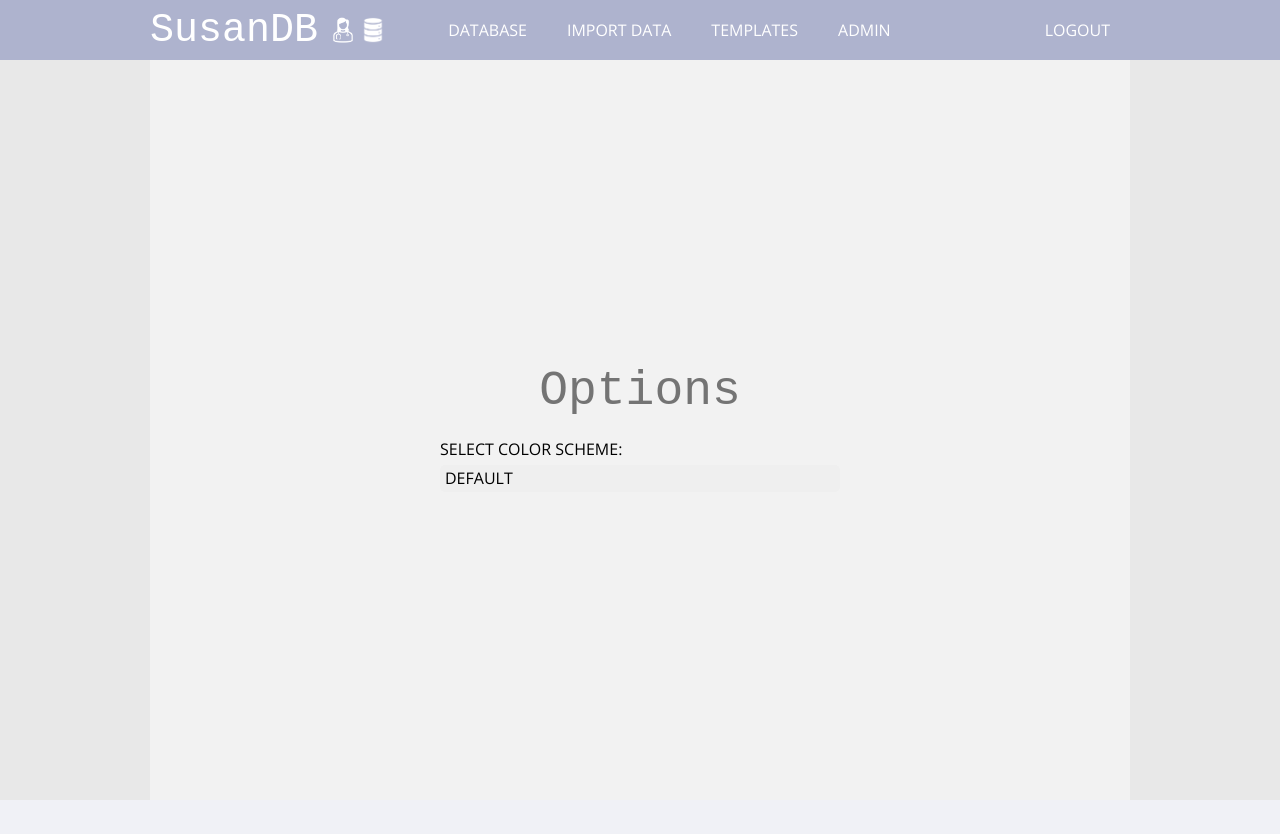
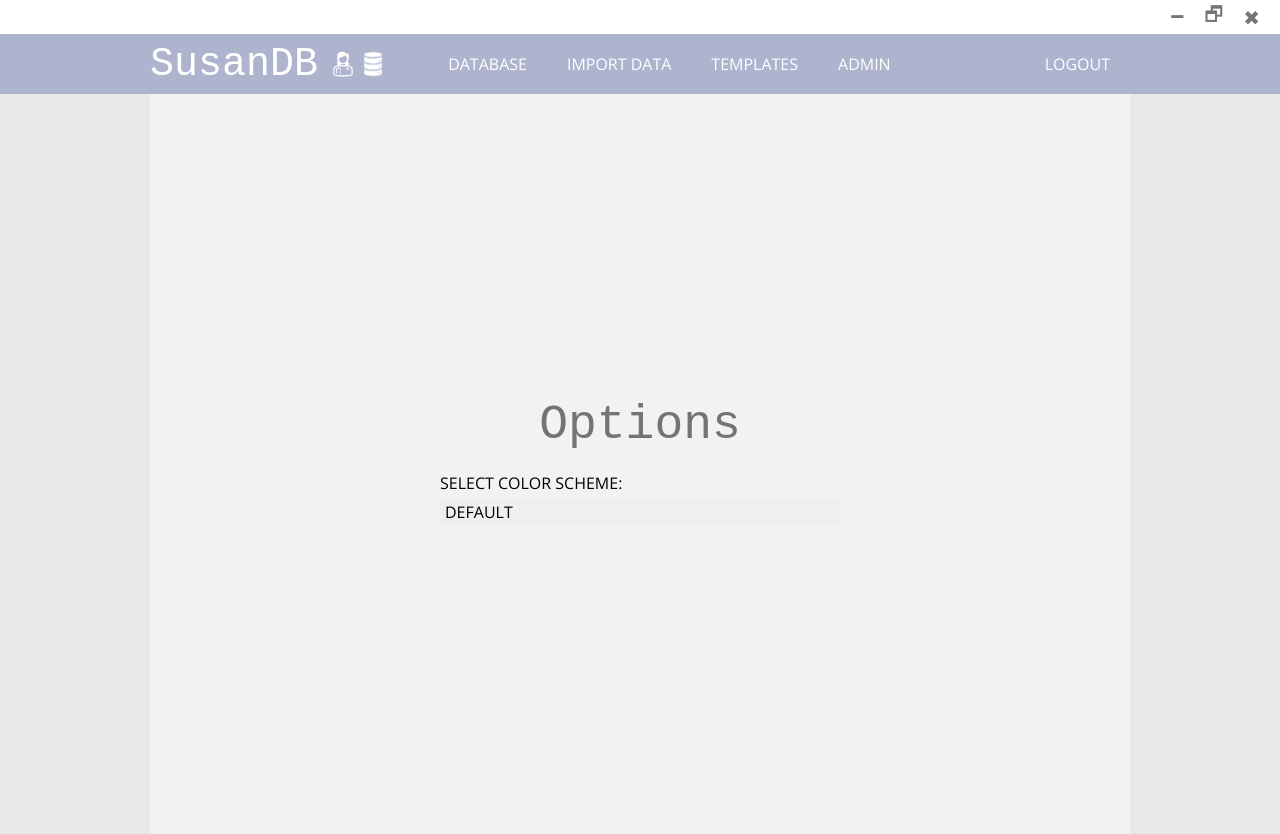
Before and after one commit to AlyssaRSchaefer/SusanDB, a Flask app: page /admin in a window 1280 px wide. Before the commit the page ends 800 px from the top, so only its background shows below. Run offline with Flask 3, Linux system fonts and the light colour scheme; parts of the project's set-up code (start-up, migrations or seed data) failed here and were passed over.

Commit message:
added our own title bar!!!!!!

```diff
--- a/app.py
+++ b/app.py
@@ -1,4 +1,4 @@
-from flask import Flask, g, session, render_template, jsonify, request
+from flask import Flask, g, session, render_template, jsonify, request, Response
 from dotenv import load_dotenv
 import msal
 import sqlite3
@@ -102,6 +102,7 @@ def login():
         if "access_token" in result:
             session["access_token"] = result.get("access_token")
             run_at_login()
+            webview.windows[0].maximize()
 
             is_lock_file = check_lock_file()
 
@@ -121,7 +122,24 @@ def login():
 @app.route('/exit_app')
 def exit_app():
     webview.windows[0].destroy() #closes the window
-    return "Exiting application" #this is just for debugging.
+    return Response(status=204)  # No Content
+
+@app.route('/minimize')
+def minimize():
+    webview.windows[0].minimize()
+    return Response(status=204)  # No Content
+
+# Example shrink function
+@app.route('/shrink')
+def shrink():
+    print(webview.windows[0].height)
+    print(webview.windows[0].width)
+    if webview.windows[0].height==2000 and webview.windows[0].width==2800:
+        print("trying to max")
+        webview.windows[0].toggle_fullscreen()
+    else:
+        webview.windows[0].resize(2800, 2000)
+    return Response(status=204)  # No Content
 
 # logout AND close app
 @app.route('/logout')
@@ -900,6 +918,14 @@ def _build_msal_app():
 
 msal_app = _build_msal_app()
 
+def on_closing(window):
+    if global_mode=='edit':
+        window.evaluate_js("alert('Please logout first.');")
+        #THEY MUST EXIT THROUGH A LOGOUT
+        return False
+    else:
+        return True
+
 # Main entry point
 if __name__ == '__main__':
     # Start Flask server in a separate thread
@@ -908,5 +934,6 @@ if __name__ == '__main__':
     flask_thread.start()
 
     # Create a PyWebView window to load the Flask app
-    webview.create_window('SusanDB', 'http://127.0.0.1:5000')
+    window = webview.create_window('SusanDB', 'http://127.0.0.1:5000', frameless=True)
+    window.events.closing += on_closing
     webview.start()
--- a/static/css/style.css
+++ b/static/css/style.css
@@ -261,6 +261,31 @@ a {
     width: 100%;
     align-items: center;
   }
+
+  .title-bar-buttons {
+    list-style: none;
+    padding: 0;
+    margin: 0;
+    display: flex;
+    align-items: center;
+    background-color: white;
+    justify-content: right;
+}
+
+.title-bar-buttons li {
+    margin-right: 20px;
+}
+
+.title-bar-button {
+    text-decoration: none;
+    font-size: 20px;
+    color: var(--quarternary-color);
+}
+
+.title-bar-button:hover {
+    cursor: pointer;
+    color: var(--primprimary-color-highlight);
+}
 
 /* MULTIPLE PAGES */
 .database, .import, .templates, .admin, .auxiliary-content, .database-auxiliary-content {
--- a/templates/header.html
+++ b/templates/header.html
@@ -9,7 +9,13 @@
   <script src="https://cdnjs.cloudflare.com/ajax/libs/Sortable/1.15.2/Sortable.min.js"></script>
 </head>
 <body class="{{session['color_scheme']}}">
-  <nav class="navbar">
+  <ul class="title-bar-buttons pywebview-drag-region">
+    <li><a href="{{ url_for('minimize') }}" class="title-bar-button">&#128469;</a></li>
+    <li><a href="{{ url_for('shrink') }}" class="title-bar-button">&#128471;</a></li>
+    <li><a href="{{ url_for('logout') }}" class="title-bar-button">&#10006;</a></li>
+  </ul>
+
+  <nav class="navbar pywebview-drag-region">
     <div class="navbar-elements">
       <div class="navbar-heading">
         <div class="navbar-name">SusanDB</div>
```
Also changed, not shown: templates/login.html (+13 -10 lines), students_local.db.
